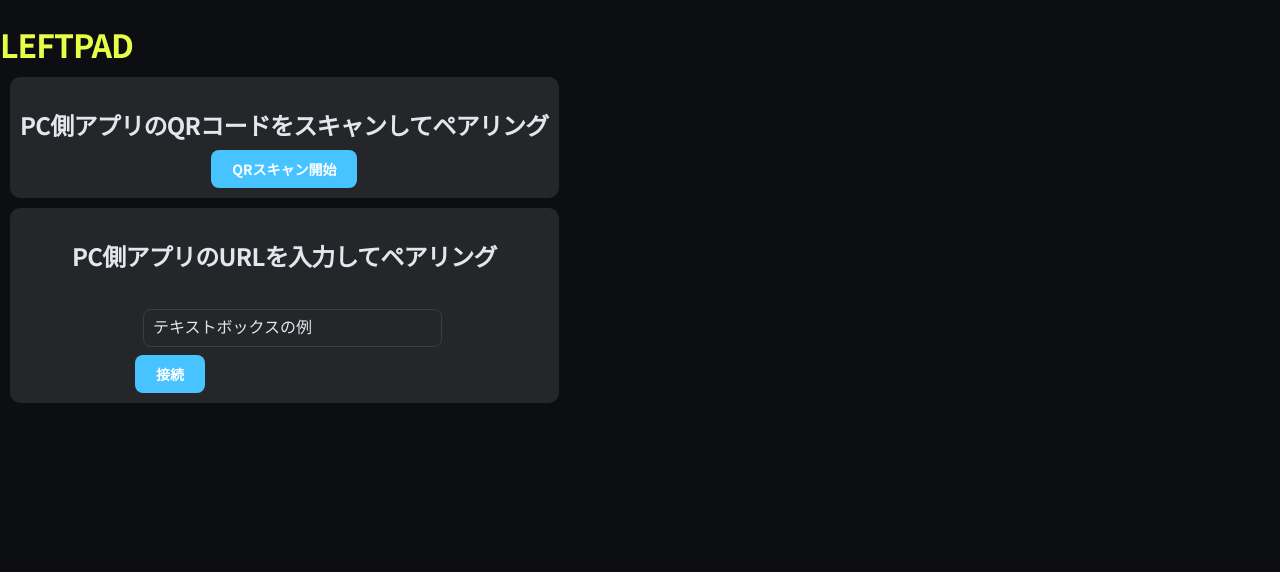
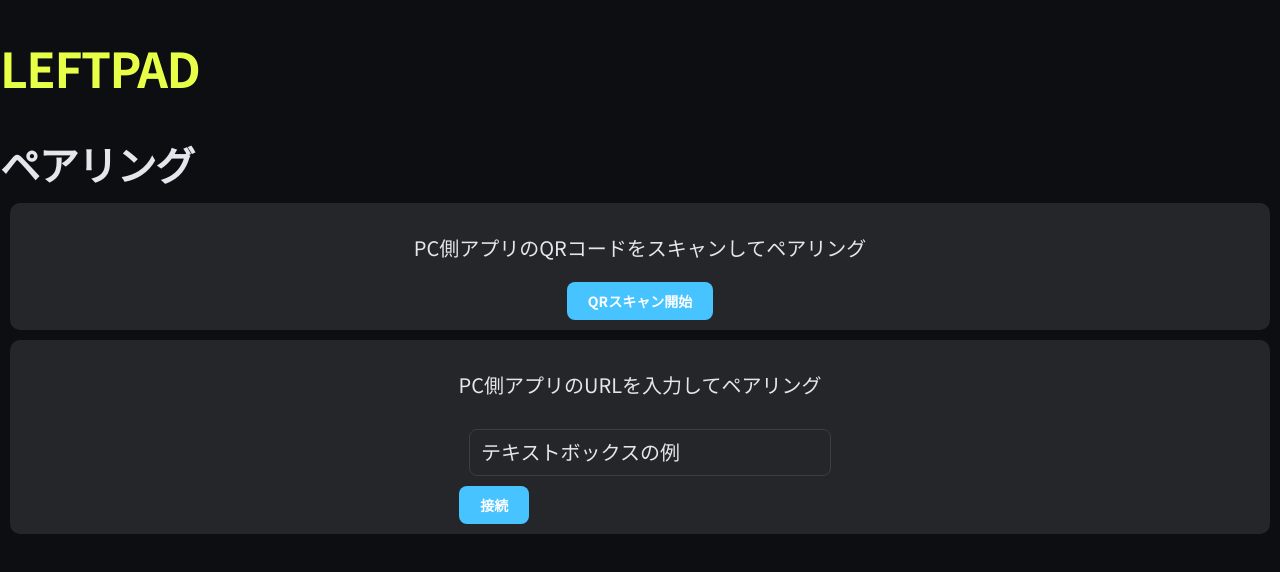
Before and after one commit to emtama/LeftPad, a plain HTML site: page docs/pairing.html in a window 1280 px wide. Drawn offline with Linux system fonts and the light colour scheme.

Commit message:
フォントサイズのCSS変数を追加し、見出しのスタイルを改善。ボディにフォントサイズを適用。

```diff
--- a/docs/css/stylesheet.css
+++ b/docs/css/stylesheet.css
@@ -15,6 +15,12 @@ Noto Sans JP の全ウェイトをインポート
 
     /**/
     --border-radius-rc: 8px;
+
+    /* フォントサイズ */
+    --font-size-base: clamp(1rem, 1rem + 1vw, 1.25rem); /*  */
+    --font-size-h1:   clamp(1.8rem, 1rem + 4vw, 3rem);
+    --font-size-h2:   clamp(1.5rem, 1rem + 3vw, 2.5rem);
+    --font-size-h3:   clamp(1.2rem, 1rem + 3vw, 2.5rem);
 
     /* dark */
     --color-bg: #0d0e11;/* ベースカラー。背景色でもある。画面の70% */
@@ -48,19 +54,25 @@ body {
     background: var(--color-bg);
     color:      var(--color-text-dim);
     font-family: "Noto Sans JP", sans-serif;
+    font-size: var(--font-size-base);
 }
 /* 見出しの書式 */
-h1{
-    color: var(--color-main);
+h1,h2,h3{
     font-weight: bold;
     letter-spacing: -0.03em; /* 見出しは少し詰める */
     margin-bottom: 0.5rem;
 }
+h1{
+    color: var(--color-main);
+    font-size: var(--font-size-h1);
+}
 h2{
     color: var(--color-text-dim);
-    font-weight: bold;
-    letter-spacing: -0.03em; /* 見出しは少し詰める */
-    margin-bottom: 0.5rem;
+    font-size: var(--font-size-h2);
+}
+h3{
+    color: var(--color-text-dim);
+    font-size: var(--font-size-h3);
 }
 /* ボタンのスタイル */
 button {
--- a/docs/pairing.html
+++ b/docs/pairing.html
@@ -17,8 +17,6 @@
             margin: 0;/* */
             background:var(--color-bg);
             z-index:100;
-            width: fit-content;
-            height: fit-content;
         }
         .panel{
             margin: 10px;
@@ -33,25 +31,31 @@
             justify-content:center;
 
         }
+        .connect-box{
+            display: flex;
+            flex-direction: row;
+            align-items: center;
+            margin-top:20px;
+            color:var(--color-text-dim);
+        }
     </style>
 </head>
 <body>
     <div class="main-content">
         <h1>LEFTPAD</h1>
 
+        <h2>ペアリング</h2>
         <div class="panel">
-            <h2>PC側アプリのQRコードをスキャンしてペアリング</h2>
+            <p>PC側アプリのQRコードをスキャンしてペアリング</p>
             <button id="scan-btn" class="btn btn-primary" onclick="startQRScan()">
                 QRスキャン開始
             </button>
         </div>
 
         <div class="panel">
-            <h2>PC側アプリのURLを入力してペアリング</h2>
-            <div style="margin-top:20px; font-size:1.em; color:var(--color-text-dim);">
-                <label>
-                    <input type="text" id="manual-url" class="txtbox" placeholder="テキストボックスの例"/>
-                </label>
+            <p>PC側アプリのURLを入力してペアリング</p>
+            <div class="cnnect-box">
+                <input type="text" id="manual-url" class="txtbox" placeholder="テキストボックスの例"/>
                 <button id="connect-btn" class="btn btn-primary" onclick="manualConnect()">
                     接続
                 </button>
--- a/share/stylesheet.css
+++ b/share/stylesheet.css
@@ -15,6 +15,12 @@ Noto Sans JP の全ウェイトをインポート
 
     /**/
     --border-radius-rc: 8px;
+
+    /* フォントサイズ */
+    --font-size-base: clamp(1rem, 1rem + 1vw, 1.25rem); /*  */
+    --font-size-h1:   clamp(1.8rem, 1rem + 4vw, 3rem);
+    --font-size-h2:   clamp(1.5rem, 1rem + 3vw, 2.5rem);
+    --font-size-h3:   clamp(1.2rem, 1rem + 3vw, 2.5rem);
 
     /* dark */
     --color-bg: #0d0e11;/* ベースカラー。背景色でもある。画面の70% */
@@ -48,19 +54,25 @@ body {
     background: var(--color-bg);
     color:      var(--color-text-dim);
     font-family: "Noto Sans JP", sans-serif;
+    font-size: var(--font-size-base);
 }
 /* 見出しの書式 */
-h1{
-    color: var(--color-main);
+h1,h2,h3{
     font-weight: bold;
     letter-spacing: -0.03em; /* 見出しは少し詰める */
     margin-bottom: 0.5rem;
 }
+h1{
+    color: var(--color-main);
+    font-size: var(--font-size-h1);
+}
 h2{
     color: var(--color-text-dim);
-    font-weight: bold;
-    letter-spacing: -0.03em; /* 見出しは少し詰める */
-    margin-bottom: 0.5rem;
+    font-size: var(--font-size-h2);
+}
+h3{
+    color: var(--color-text-dim);
+    font-size: var(--font-size-h3);
 }
 /* ボタンのスタイル */
 button {
```
